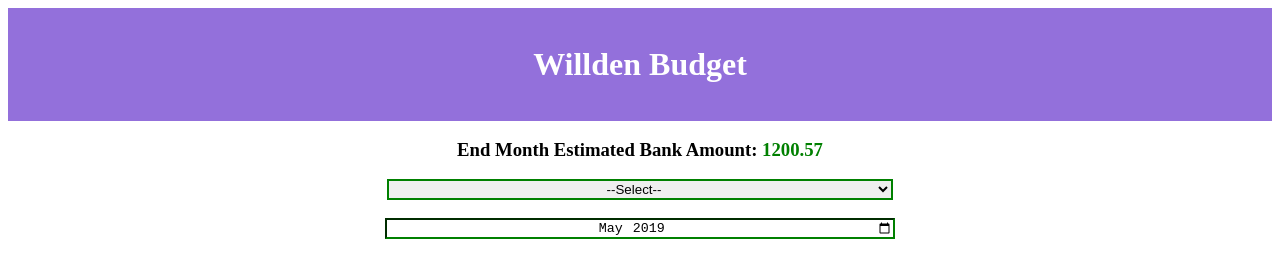
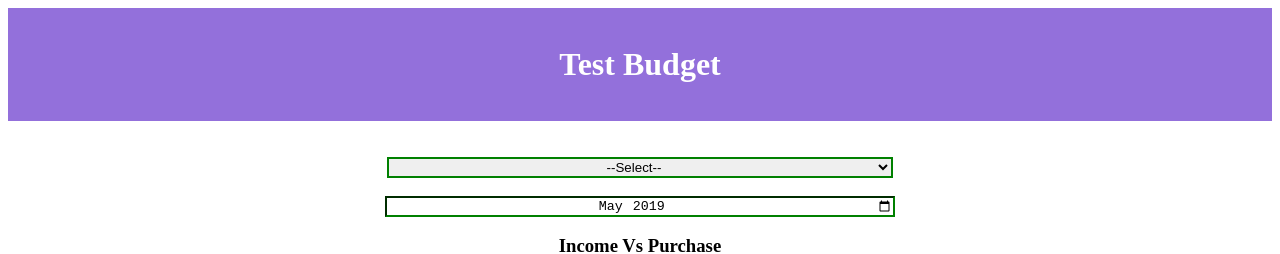
Before and after one commit to dakodaw/Budget, a plain HTML site: page BudgetTest/Budget/Budget.html in a window 1280 px wide. Shown: the top 254 px of the page. Drawn offline with Linux system fonts and the light colour scheme; no server answers.

Commit message:
test change, and comment out a line

```diff
--- a/BudgetTest/Budget/Budget.html
+++ b/BudgetTest/Budget/Budget.html
@@ -19,9 +19,9 @@
     <title>Budget</title>
 </head>
 <body>
-    <h1 class="MainHeader">Willden Budget</h1>
+    <h1 class="MainHeader">Test Budget</h1>
     <br/>
-    <h3 class="EstimatedBankAmount">End Month Estimated Bank Amount: <span style="color:green">1200.57</span></h3>
+    <!--<h3 class="EstimatedBankAmount">End Month Estimated Bank Amount: <span style="color:green">1200.57</span></h3>-->
     <br />
     <select id="MainDropDown" class="incomeParameters">
         <option selected="selected" disabled="disabled">--Select--</option selected="true">
```
